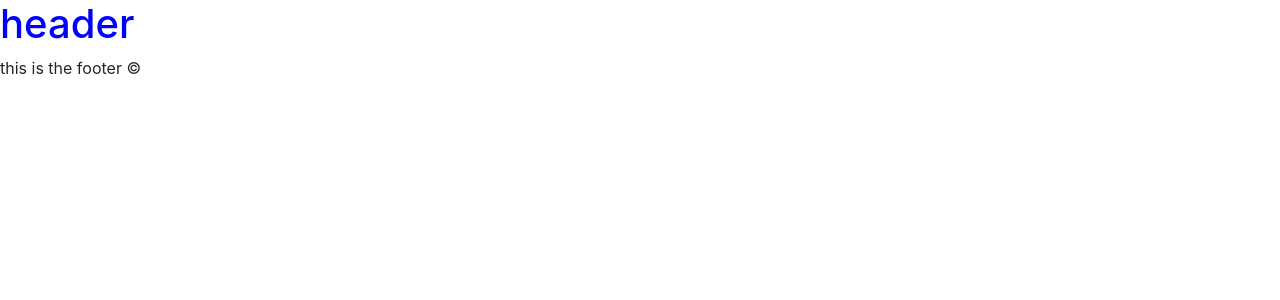
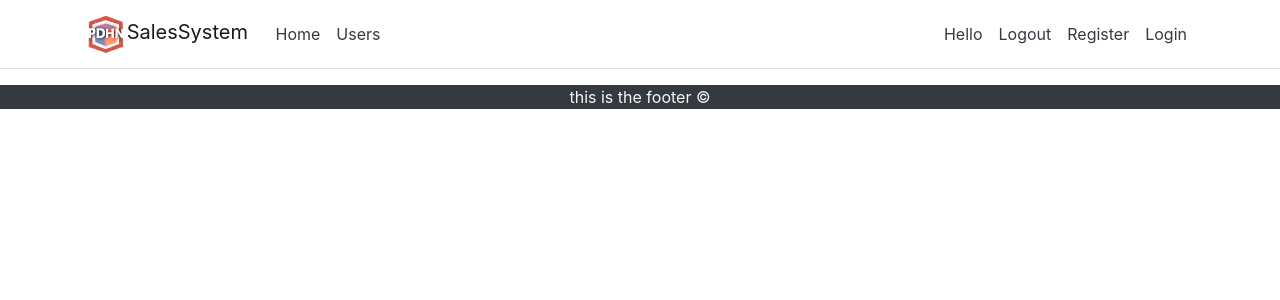
Before and after one commit to jn83471/ventas, a PHP site: the page made by views/Default/footer.php in a window 1280 px wide. Shown: the top 300 px of the page. Run offline with PHP 8.4, Linux system fonts and the light colour scheme; the template is opened without the code that fills it, so the values that code supplies are empty; some libraries are stand-ins or nearby versions.

Commit message:
this is the modification with readme and errors

```diff
--- a/resource/css/index.css
+++ b/resource/css/index.css
@@ -1,3 +1,17 @@
-h1{
-	color: blue;
+
+.navbar-brand{
+	max-width: 50%;
 }
+.imglogo{
+	max-width: 100%;
+}
+nav{
+	border-bottom-color: black;
+	border-bottom-style: solid;
+	border-bottom-width: 1px;
+}
+@media(min-width: 768px){
+	.navbar-brand{
+		max-width: 15%;
+	}
+}
--- /dev/null
+++ b/resource/css/reset.css
@@ -0,0 +1,48 @@
+/* http://meyerweb.com/eric/tools/css/reset/
+   v2.0 | 20110126
+   License: none (public domain)
+*/
+
+html, body, div, span, applet, object, iframe,
+h1, h2, h3, h4, h5, h6, p, blockquote, pre,
+a, abbr, acronym, address, big, cite, code,
+del, dfn, em, img, ins, kbd, q, s, samp,
+small, strike, strong, sub, sup, tt, var,
+b, u, i, center,
+dl, dt, dd, ol, ul, li,
+fieldset, form, label, legend,
+table, caption, tbody, tfoot, thead, tr, th, td,
+article, aside, canvas, details, embed,
+figure, figcaption, footer, header, hgroup,
+menu, nav, output, ruby, section, summary,
+time, mark, audio, video {
+	margin: 0;
+	padding: 0;
+	border: 0;
+	font-size: 100%;
+	font: inherit;
+	vertical-align: baseline;
+}
+/* HTML5 display-role reset for older browsers */
+article, aside, details, figcaption, figure,
+footer, header, hgroup, menu, nav, section {
+	display: block;
+}
+body {
+	line-height: 1;
+}
+ol, ul {
+	list-style: none;
+}
+blockquote, q {
+	quotes: none;
+}
+blockquote:before, blockquote:after,
+q:before, q:after {
+	content: '';
+	content: none;
+}
+table {
+	border-collapse: collapse;
+	border-spacing: 0;
+}
--- a/views/Default/footer.php
+++ b/views/Default/footer.php
@@ -1,4 +1,4 @@
-<footer>
+<footer class="container-fluid bg-dark text-light text-center">
 	this is the footer &copy;
 </footer>
 
--- a/views/Default/head.php
+++ b/views/Default/head.php
@@ -5,11 +5,47 @@
 	<meta name="viewport" content="width=device-width, initial-scale=1.0">
 	<title>Document</title>
 	<meta name="description" content="this is the page">
+	<link rel="stylesheet" type="text/css" href="<?php echo URL.RQ?>css/reset.css">
 	<link rel="stylesheet" href="https://cdn.jsdelivr.net/npm/bootstrap@4.5.3/dist/css/bootstrap.min.css" integrity="sha384-TX8t27EcRE3e/ihU7zmQxVncDAy5uIKz4rEkgIXeMed4M0jlfIDPvg6uqKI2xXr2" crossorigin="anonymous">
+
 	<link rel="stylesheet" type="text/css" href="<?php echo URL.RQ?>css/index.css">
 
 </head>
 <body>
 	<header>
-		<h1>header</h1>
+		<nav class="navbar navbar-expand-sm navbar-toggleable-sm navbar-light bg-white border-bottom box-shadow mb-3">
+            <div class="container">
+                <a class="navbar-brand" >
+                <img src="<?php echo URL.RQ ?>img/icons/logo-google.png" class="mx-auto w-25 imglogo">SalesSystem
+                </a>
+                <button class="navbar-toggler" type="button" data-toggle="collapse" data-target=".navbar-collapse" aria-controls="navbarSupportedContent"
+                                aria-expanded="false" aria-label="Toggle navigation">
+                    <span class="navbar-toggler-icon"></span>
+                </button>
+                <div class="navbar-collapse collapse d-sm-inline-flex flex-sm-row-reverse">
+                    <ul class="navbar-nav">
+                        <li class="nav-item">
+                           <a  class="nav-link text-dark" title="Manage">Hello</a>
+                        </li>
+                        <li class="nav-item">
+                           <a  class="nav-link text-dark" title="Manage">Logout</a>
+                        </li>
+                        <li class="nav-item">
+                            <a class="nav-link text-dark" >Register</a>
+                        </li>
+                        <li class="nav-item">
+                            <a class="nav-link text-dark" >Login</a>
+                        </li>
+                    </ul>
+                    <ul class="navbar-nav flex-grow-1">
+                        <li class="nav-item">
+                            <a class="nav-link text-dark" >Home</a>
+                        </li>
+                        <li class="nav-item">
+                            <a class="nav-link text-dark" >Users</a>
+                        </li>
+                    </ul>
+                </div>
+            </div>
+        </nav>
 	</header>
```
Also changed, not shown: .htaccess, resource/img/icons/logo-google.png (added), views/errors/404.php (renamed from 404.php).
